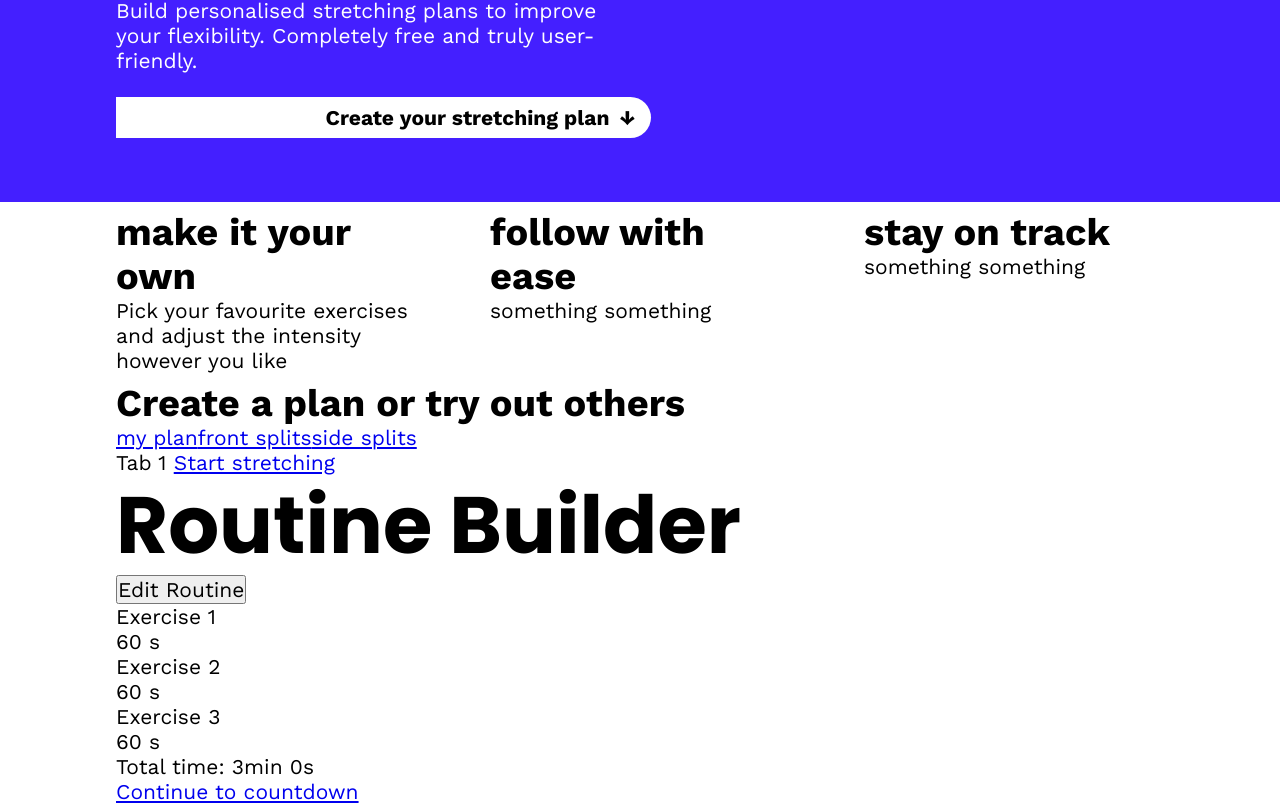
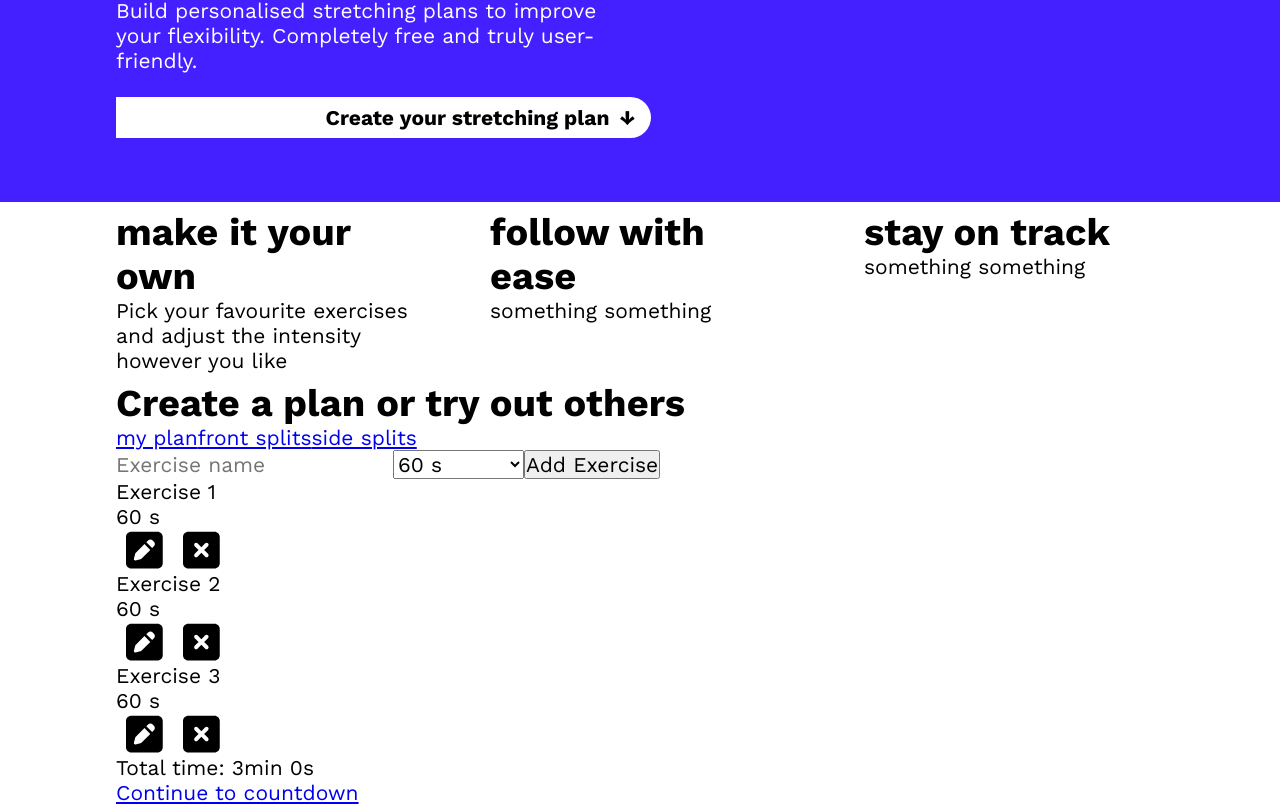
Before and after one commit to ElianeV/Bendy-Candle, a React (Create React App) app: page / in a window 1280 px wide. Shown: the part 471-1276 px from the top of the page. Built offline with nearby package versions, Linux system fonts and the light colour scheme.

Commit message:
Remove overall routine edit button

```diff
--- a/src/App.js
+++ b/src/App.js
@@ -5,7 +5,7 @@ import { v4 as uuidv4 } from "uuid";
 import Header from "./components/Header";
 import Feature from "./components/Feature";
 import Timer from "./routes/Timer";
-import Routinebar from "./components/Routinebuilder";
+import Tab from "./components/Tab";
 
 function App() {
   const [totalStretchTime, setTotalStretchTime] = useState(0);
@@ -116,9 +116,7 @@ function App() {
                           visibleTab === 1 ? "tab-visible" : "tab-hidden"
                         }
                       >
-                        Tab 1 <a href="/timer">Start stretching</a>
-                        <br />
-                        <Routinebar
+                        <Tab
                           totalStretchTime={totalStretchTime}
                           setTotalStretchTime={setTotalStretchTime}
                           exercises={exercises}
--- a/src/components/Exercisebar.js
+++ b/src/components/Exercisebar.js
@@ -25,11 +25,11 @@ function Exercisebar(props) {
           <input
             maxLength="13"
             value={exName}
-            onChange={(event) => setExName(event.target.value)}
+            onChange={event => setExName(event.target.value)}
           />
           <select
             value={exDuration}
-            onChange={(event) => setExDuration(event.target.value)}
+            onChange={event => setExDuration(event.target.value)}
           >
             <option value="60">60 s</option>
             <option value="45">45 s</option>
@@ -43,7 +43,7 @@ function Exercisebar(props) {
           <p>{exDuration} s</p>
         </>
       )}
-      {editRoutine && (
+
       <>
         <p>
           <FontAwesomeIcon
@@ -67,7 +67,6 @@ function Exercisebar(props) {
           />
         </p>
       </>
-      )}
     </div>
   );
 }
--- a/src/components/Routinebuilder.js
+++ b/src/components/Tab.js
@@ -4,12 +4,11 @@ import Exercisebar from "./Exercisebar";
 import Totaltime from "./Totaltime";
 import { Link } from "react-router-dom";
 
-function Routinebar(props) {
+function Tab(props) {
   const { exercises, setExercises, totalStretchTime, setTotalStretchTime } =
     props;
   const [newName, setNewName] = useState("");
   const [newDuration, setNewDuration] = useState("60");
-  const [editRoutine, setEditRoutine] = useState(false);
   const [error, setError] = useState(false);
 
   const changeNewName = event => {
@@ -74,18 +73,14 @@ function Routinebar(props) {
   return (
     <div>
       <div>
-        <h1>Routine Builder</h1>
         <div>
-          {editRoutine ? (
           <div>
             <input
               placeholder="Exercise name"
               value={newName}
               onChange={changeNewName}
               maxLength="13"
-                style={
-                  error ? { border: "1.5px solid #b91515" } : { border: 0 }
-                }
+              style={error ? { border: "1.5px solid #b91515" } : { border: 0 }}
             />
             <select value={newDuration} onChange={changeNewDuration}>
               <option value="60">60 s</option>
@@ -95,17 +90,7 @@ function Routinebar(props) {
             </select>
             <button onClick={addExercise}>Add Exercise</button>
           </div>
-          ) : (
-            <div className="editExerciseButton-nonEditMode square">
-              <button
-                className="editExButton square"
-                type="button"
-                onClick={() => setEditRoutine(true)}
-              >
-                Edit Routine
-              </button>
-            </div>
-          )}
+
           {exercises.map(exercise => (
             <Exercisebar
               key={exercise.id}
@@ -113,7 +98,6 @@ function Routinebar(props) {
               name={exercise.name}
               duration={exercise.duration}
               removeExercise={removeExercise}
-              editRoutine={editRoutine}
               editDuration={editDuration}
               editName={editName}
             />
@@ -130,4 +114,4 @@ function Routinebar(props) {
   );
 }
 
-export default Routinebar;
+export default Tab;
```
Lines whose indentation alone changed are shown as unchanged.
